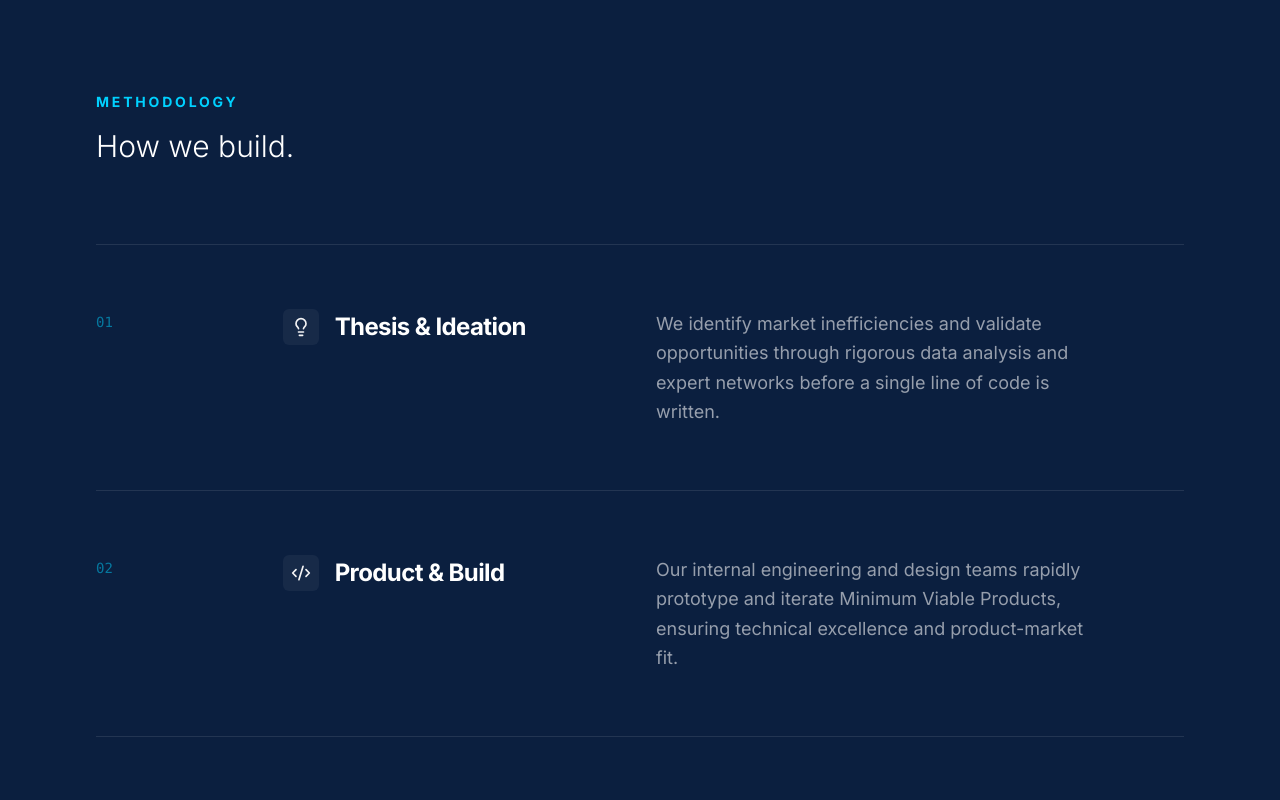
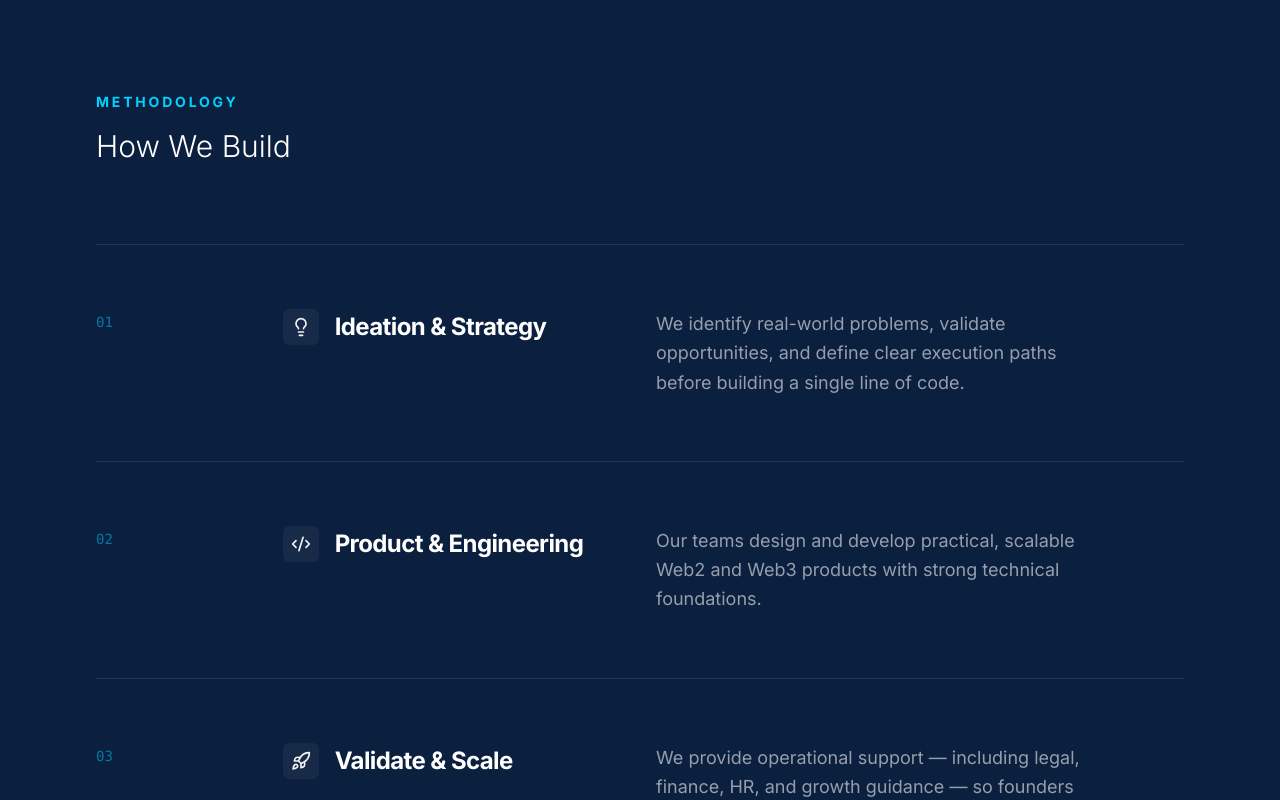
Before and after one commit to CDCODE02/Talriclab-web, a React (Vite) app: page /#home in a window 1280 px wide. Shown: the part 2840-3640 px from the top of the page. Built offline with nearby package versions, Linux system fonts and the light colour scheme.

Commit message:
feat: Update methodology section titles and descriptions
Refine the wording of the methodology section to better reflect Talric Labs' focus on practical, scalable product development and strategic ideation. Adjust titles and descriptions for clarity and impact.

```diff
--- a/components/WhatWeDo.tsx
+++ b/components/WhatWeDo.tsx
@@ -49,27 +49,27 @@ const WhatWeDo: React.FC = () => {
 
       <div className="relative z-10 mb-20">
         <h2 className="text-sm font-bold uppercase tracking-[0.2em] text-brand-cyan">Methodology</h2>
-        <h3 className="mt-4 text-3xl font-light text-white">How we build.</h3>
+        <h3 className="mt-4 text-3xl font-light text-white">How We Build</h3>
       </div>
 
       <div className="relative z-10 flex flex-col">
         <Capability
           index="01"
           icon={Lightbulb}
-          title="Thesis & Ideation"
-          description="We identify market inefficiencies and validate opportunities through rigorous data analysis and expert networks before a single line of code is written."
+          title="Ideation & Strategy"
+          description="We identify real-world problems, validate opportunities, and define clear execution paths before building a single line of code."
         />
         <Capability
           index="02"
           icon={Code2}
-          title="Product & Build"
-          description="Our internal engineering and design teams rapidly prototype and iterate Minimum Viable Products, ensuring technical excellence and product-market fit."
+          title="Product & Engineering"
+          description="Our teams design and develop practical, scalable Web2 and Web3 products with strong technical foundations."
         />
         <Capability
           index="03"
           icon={Rocket}
-          title="Scale & Growth"
-          description="We provide the operational scaffolding—legal, finance, HR, and growth marketing—allowing founders to focus purely on execution and customer acquisition."
+          title="Validate & Scale"
+          description="We provide operational support — including legal, finance, HR, and growth guidance — so founders can focus purely on execution and customer impact."
         />
       </div>
     </section>
```
